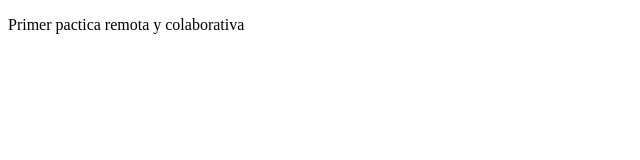
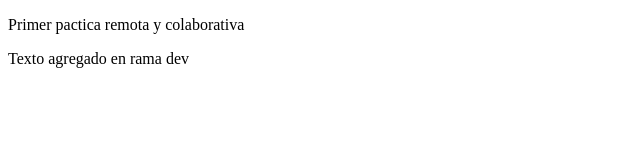
Before and after one commit to cristiangramajo015/practica-git, a plain HTML site: page index.html in a window 1280 px wide. Shown: the whole page, without its empty margins (0-640 px from the left). Drawn offline with Linux system fonts and the light colour scheme.

Commit message:
primer commit de rama dev, agregamos un parrafo de prueba

```diff
--- a/index.html
+++ b/index.html
@@ -9,5 +9,6 @@
 <body>
     <title>Primer pactica colaborativa 2</title>
     <p>Primer pactica remota y colaborativa</p>
+    <p>Texto agregado en rama dev</p>
 </body>
 </html>
```
